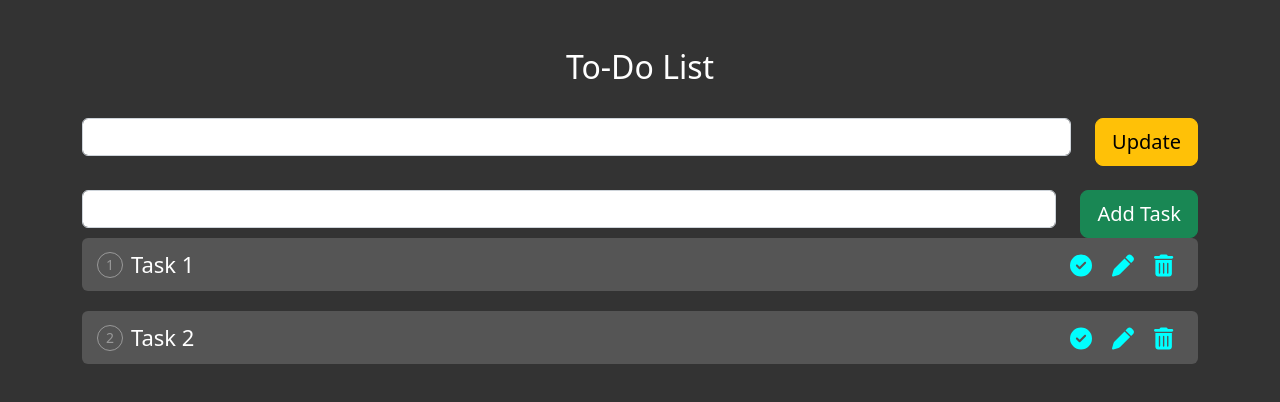
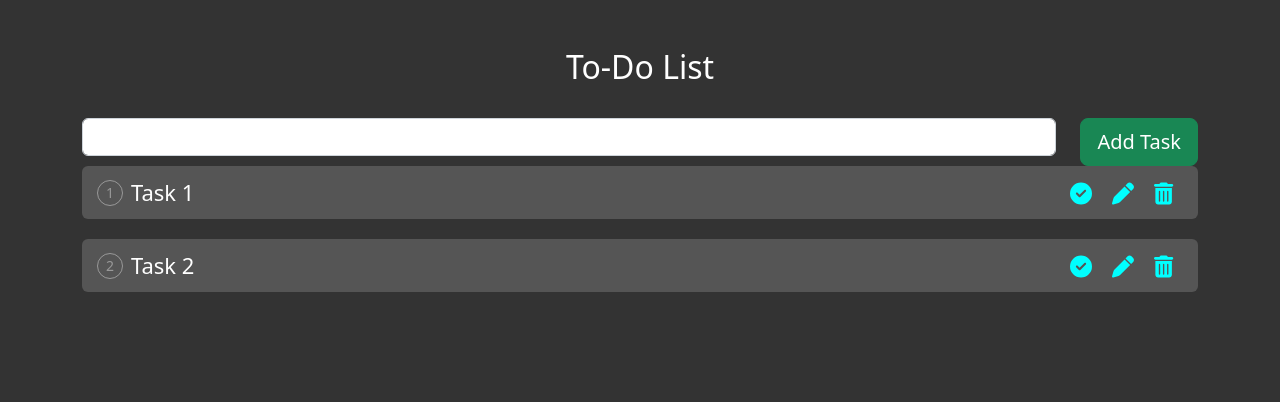
Before and after one commit to MehediNSU/React-ToDoList, a React (Create React App) app: page / in a window 1280 px wide. Shown: the top 402 px of the page. Built offline with nearby package versions, Linux system fonts and the light colour scheme.

Commit message:
update addTask and updateTask

```diff
--- a/src/App.js
+++ b/src/App.js
@@ -72,6 +72,8 @@ function App() {
       <br></br>
 
       {/* Update Task */}
+      {updateData && updateData ? (
+        <>
           <div className="row">
             <div className="col">
               <input
@@ -87,7 +89,9 @@ function App() {
             </div>
           </div>
           <br />
-
+        </>
+      ) : (
+        <>
           {/* Add Task */}
           <div className="row">
             <div className="col">
@@ -104,6 +108,8 @@ function App() {
               </button>
             </div>
           </div>
+        </>
+      )}
 
       {/* Display ToDos */}
 
```
Lines whose indentation alone changed are shown as unchanged.
